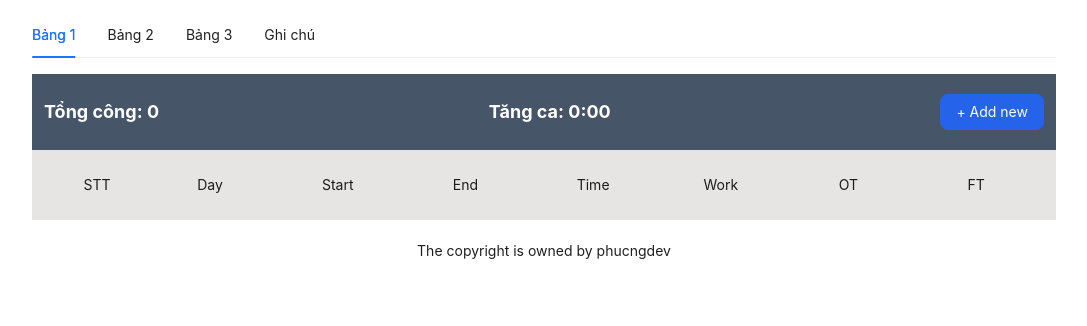
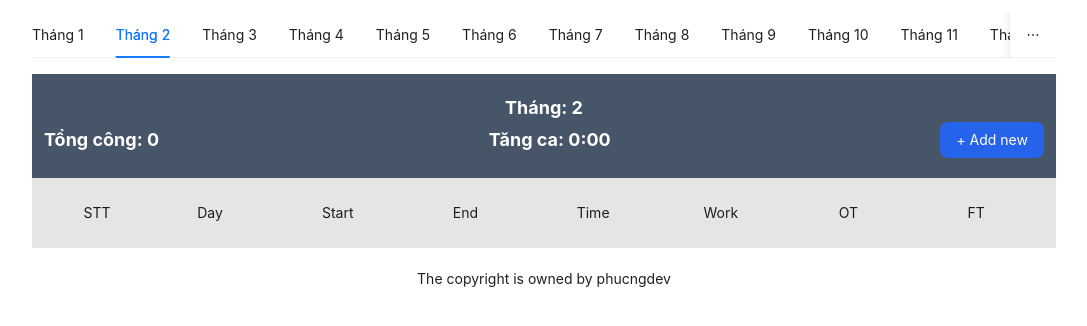
Before and after one commit to phucngdev/Salary, a React (Vite) app: page / in a window 1280 px wide. Shown: the top 326 px of the page, without its empty margins (96-1183 px from the left). Built offline with nearby package versions, Linux system fonts and the light colour scheme.

Commit message:
new update

```diff
--- a/src/components/Header.jsx
+++ b/src/components/Header.jsx
@@ -1,4 +1,4 @@
-import React from "react";
+import React, { useRef, useState } from "react";
 import { Helmet } from "react-helmet";
 import { Tabs } from "antd";
 import Table from "./Table";
@@ -7,26 +7,75 @@ import Note from "./Note";
 const Header = () => {
   const items = [
     {
-      key: "1",
-      label: "Bảng 1",
+      key: 1,
+      label: "Tháng 1",
       children: Table(1),
     },
     {
-      key: "2",
-      label: "Bảng 2",
+      key: 2,
+      label: "Tháng 2",
       children: Table(2),
     },
     {
-      key: "3",
-      label: "Bảng 3",
+      key: 3,
+      label: "Tháng 3",
       children: Table(3),
     },
     {
-      key: "4",
+      key: 4,
+      label: "Tháng 4",
+      children: Table(4),
+    },
+    {
+      key: 5,
+      label: "Tháng 5",
+      children: Table(5),
+    },
+    {
+      key: 6,
+      label: "Tháng 6",
+      children: Table(6),
+    },
+    {
+      key: 7,
+      label: "Tháng 7",
+      children: Table(7),
+    },
+    {
+      key: 8,
+      label: "Tháng 8",
+      children: Table(8),
+    },
+    {
+      key: 9,
+      label: "Tháng 9",
+      children: Table(9),
+    },
+    {
+      key: 10,
+      label: "Tháng 10",
+      children: Table(10),
+    },
+    {
+      key: 11,
+      label: "Tháng 11",
+      children: Table(11),
+    },
+    {
+      key: 12,
+      label: "Tháng 12",
+      children: Table(12),
+    },
+    {
+      key: 13,
       label: "Ghi chú",
       children: <Note></Note>,
     },
   ];
+
+  const currentDate = new Date();
+  const currentMonth = currentDate.getMonth() + 1;
+
   return (
     <>
       <Helmet>
@@ -34,7 +83,7 @@ const Header = () => {
       </Helmet>
       <Tabs
         className="w-[90%] lg:w-[80%] h-[56px] mx-auto my-3"
-        defaultActiveKey="1"
+        defaultActiveKey={currentMonth}
         items={items}
       />
     </>
--- a/src/components/Table.jsx
+++ b/src/components/Table.jsx
@@ -46,7 +46,7 @@ const Table = (data) => {
     const differenceInSeconds = differenceInMilliseconds / 1000;
     const hours = Math.floor(differenceInSeconds / 3600);
     const minutes = Math.floor((differenceInSeconds % 3600) / 60);
-    if (hours > 8) {
+    if (hours >= 8 && minutes > 0) {
       return "8:00";
     }
     return `${hours}:${minutes}`;
@@ -76,10 +76,10 @@ const Table = (data) => {
     const differenceInMilliseconds = end - start - 28800000;
     const differenceInSeconds = differenceInMilliseconds / 1000;
     const hours = Math.floor(differenceInSeconds / 3600);
+    const minutes = Math.floor((differenceInSeconds % 3600) / 60);
     if (hours <= 0) {
-      return "0:0";
+      return `0:${minutes}`;
     }
-    const minutes = Math.floor((differenceInSeconds % 3600) / 60);
     return `${hours}:${minutes}`;
   };
 
@@ -305,6 +305,9 @@ const Table = (data) => {
   return (
     <>
       <div className="flex flex-col items-center px-3 pt-5 text-white bg-slate-600">
+        <h3 className="text-[12px] md:text-lg font-medium md:font-bold ">
+          Tháng: {data}
+        </h3>
         <div className="w-full flex items-center justify-between mb-5">
           <h3 className="text-[12px] md:text-lg font-medium md:font-bold ">
             Tổng công: {timeWorking}
```
